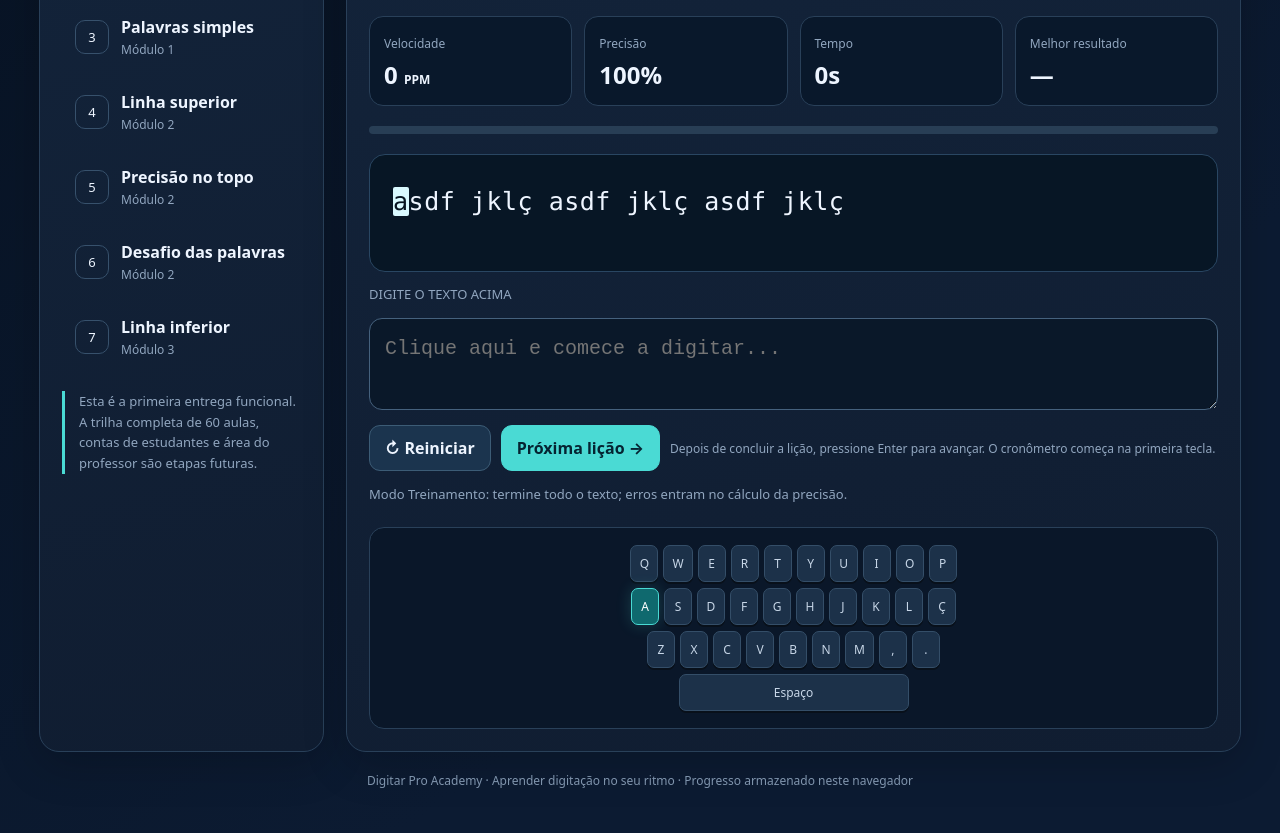
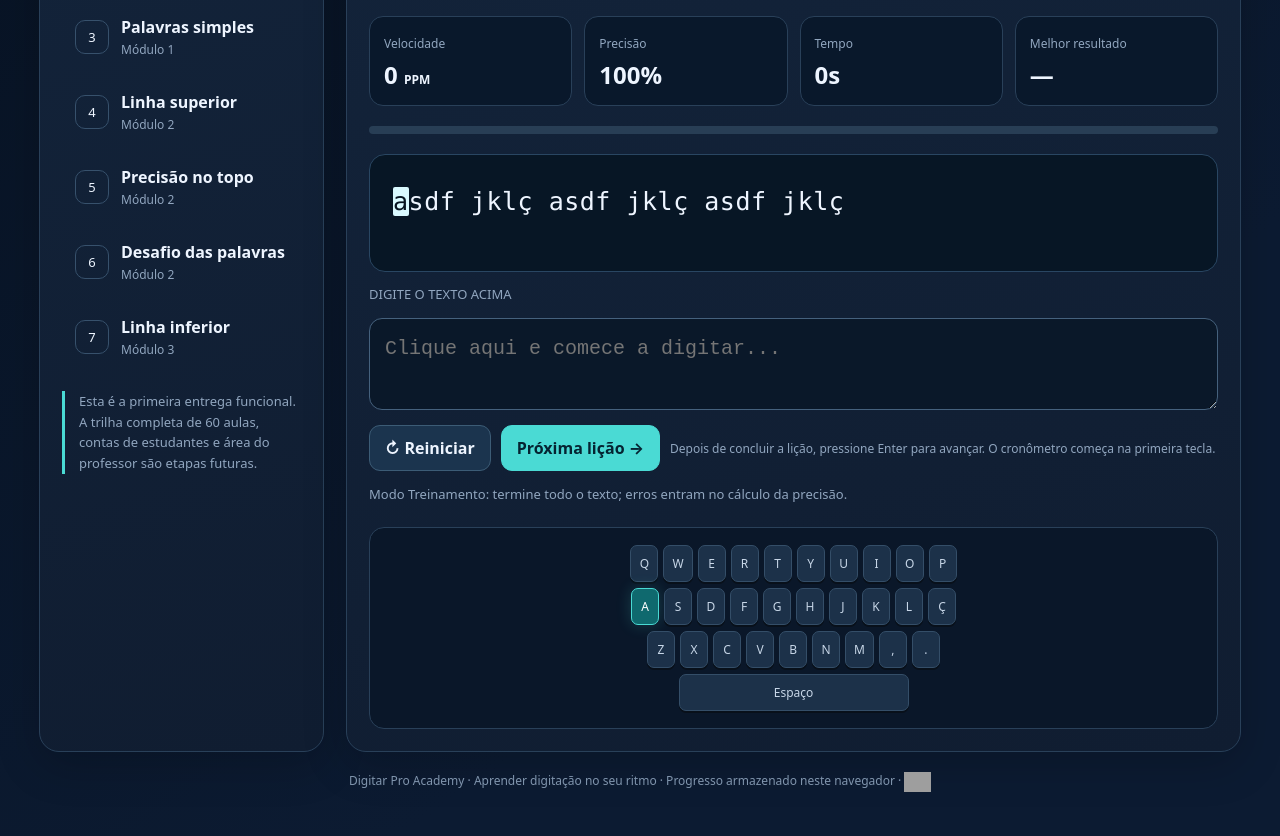
Before and after one commit to alexsandsouza/digitar-pro, a plain HTML site: page index.html in a window 1280 px wide. Shown: the part 726-1562 px from the top of the page. Drawn offline with Linux system fonts and the light colour scheme; grey boxes are pictures that could not be loaded.

Commit message:
feat: adicionar contador discreto de visitas no rodape do site

```diff
--- a/index.html
+++ b/index.html
@@ -44,7 +44,7 @@
 <div class="stats"><div class="stat"><span>Velocidade</span><b id="wpm">0 <small style="font-size:12px">PPM</small></b></div><div class="stat"><span>Precisão</span><b id="accuracy">100%</b></div><div class="stat"><span>Tempo</span><b id="elapsed">0s</b></div><div class="stat"><span>Melhor resultado</span><b id="best">—</b></div></div>
 <div class="progress"><div id="bar" class="bar"></div></div><div id="prompt" class="prompt" aria-label="Texto que você deve digitar"></div><label for="typing" class="subtitle" style="display:block;margin-top:13px">DIGITE O TEXTO ACIMA</label><textarea id="typing" class="typing" spellcheck="false" autocomplete="off" autocapitalize="off" placeholder="Clique aqui e comece a digitar..."></textarea><div class="actions"><button id="restart" class="btn">↻ Reiniciar</button><button id="nextLesson" class="btn primary">Próxima lição →</button><span class="hint">Depois de concluir a lição, pressione Enter para avançar. O cronômetro começa na primeira tecla.</span></div><div class="message" id="message" aria-live="polite"></div>
 <div class="keyboard" id="keyboard" aria-label="Mapa visual de teclado brasileiro simplificado"></div>
-</section></main><footer class="footer">Digitar Pro Academy · Aprender digitação no seu ritmo · Progresso armazenado neste navegador</footer></div>
+</section></main><footer class="footer">Digitar Pro Academy · Aprender digitação no seu ritmo · Progresso armazenado neste navegador <span aria-hidden="true">·</span> <a href="https://hits.sh/alexsandsouza.github.io/digitar-pro/" target="_blank" rel="noopener noreferrer" title="Contador aproximado de carregamentos do site (serviço externo)"><img loading="lazy" decoding="async" src="https://hits.sh/alexsandsouza.github.io/digitar-pro.svg?label=visitas&color=4fe3e1&labelColor=172b44" alt="Contador aproximado de visitas ao site" style="vertical-align:middle;height:20px;max-width:100%" /></a></footer></div>
 <div id="moduleSummary" class="summary-backdrop" role="dialog" aria-modal="true" aria-labelledby="summaryTitle" hidden>
   <div class="summary-card" tabindex="-1" id="summaryCard">
     <div class="summary-icon" aria-hidden="true">🏆</div>
```
